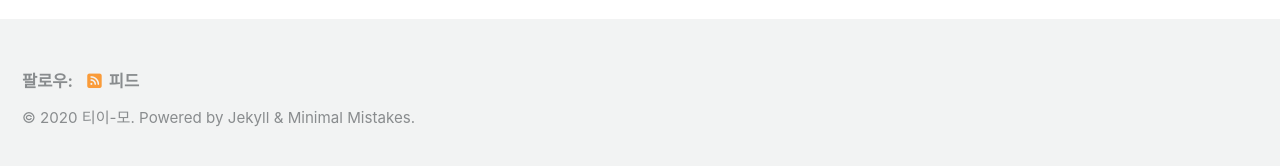
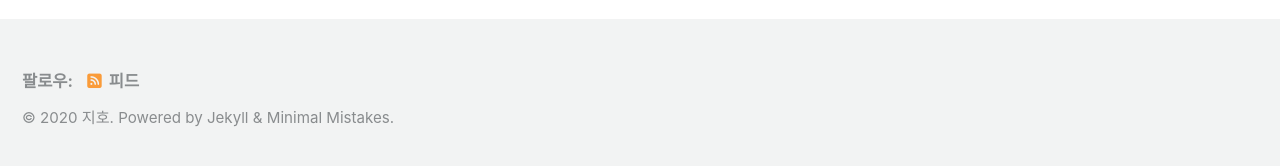
Before and after one commit to 2jiho/2jiho.github.io, a Jekyll site: the page built from index.html, in a window 1280 px wide and 900 px high, scrolled down 222 px. Shown: the part 726-892 px from the top of the window. Built offline with Jekyll 4.4.1, drawn with Linux system fonts in a browser that asks for light colours; cached includes are drawn as plain includes; nearby versions of some CDN libraries; the list of posts is cut into pages by our own code.

Commit message:
Update _config.yml
change

```diff
--- a/_config.yml
+++ b/_config.yml
@@ -16,11 +16,11 @@ minimal_mistakes_skin    : "default" # "air", "aqua", "contrast", "dark", "dirt"
 
 # Site Settings
 locale                   : "ko-KR"
-title                    : "코딩하는 티모"
+title                    : "코딩하는사람"
 title_separator          : "-"
 subtitle                 : # site tagline that appears below site title in masthead
-name                     : "티이-모"
-description              : "티모의 버섯밭"
+name                     : "지호"
+description              : ""
 url                      : "https://2jiho.github.io" # the base hostname & protocol for your site e.g. "https://mmistakes.github.io"
 baseurl                  : # the subpath of your site, e.g. "/blog"
 repository               : # GitHub username/repo-name e.g. "mmistakes/minimal-mistakes"
```
